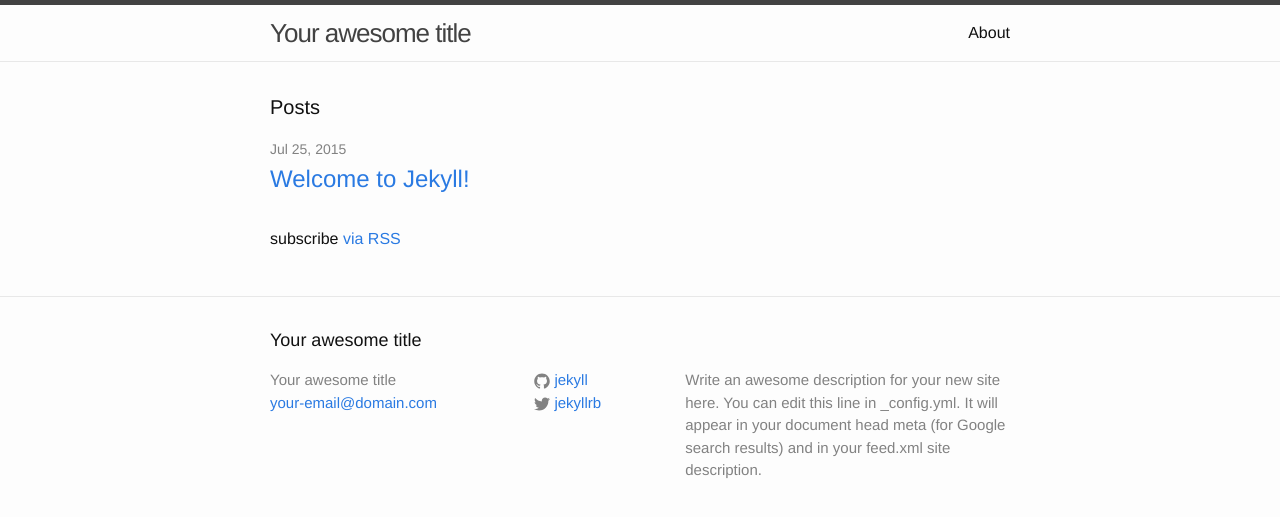
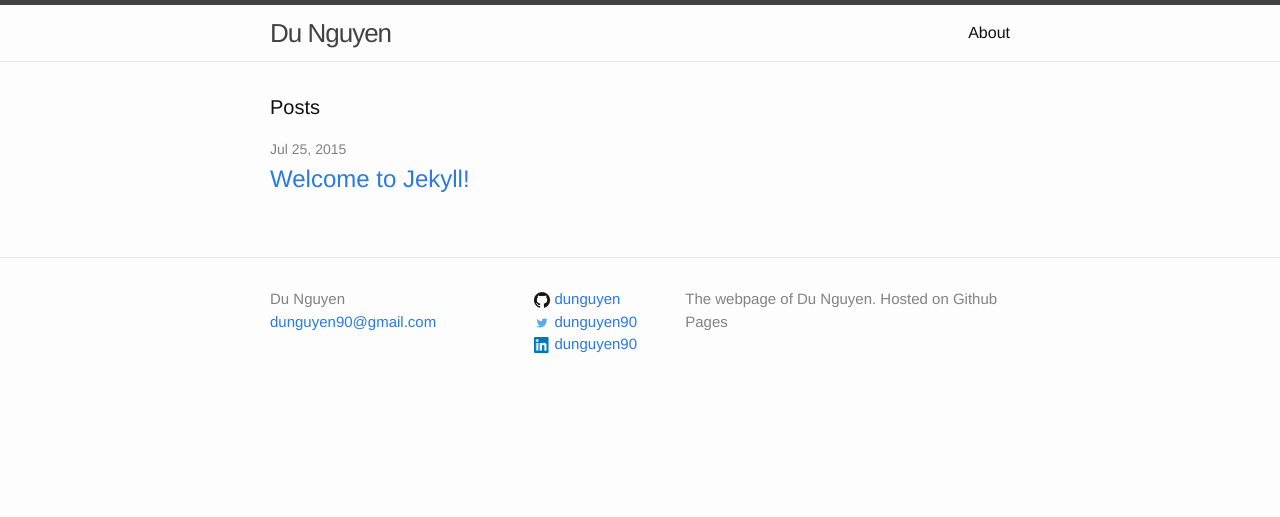
Before and after one commit to dunguyen/website, a Jekyll site: the page built from index.html, in a window 1280 px wide. Shown: the top 517 px of the page. Built offline with Jekyll 4.4.1, drawn with Linux system fonts in a browser that asks for light colours.

Commit message:
changed footer

```diff
--- a/_config.yml
+++ b/_config.yml
@@ -1,14 +1,14 @@
 # Site settings
-title: Your awesome title
-email: your-email@domain.com
-description: > # this means to ignore newlines until "baseurl:"
-  Write an awesome description for your new site here. You can edit this
-  line in _config.yml. It will appear in your document head meta (for
-  Google search results) and in your feed.xml site description.
+title: Du Nguyen
+email: dunguyen90@gmail.com
+description: The webpage of Du Nguyen. Hosted on Github Pages
 baseurl: "" # the subpath of your site, e.g. /blog/
-url: "http://yourdomain.com" # the base hostname & protocol for your site
-twitter_username: jekyllrb
-github_username:  jekyll
+url: "http://localhost:4000/" # the base hostname & protocol for your site
+twitter_username: dunguyen90
+github_username:  dunguyen
+name: Du Nguyen
+linkedin_username: dunguyen90
+
 
 # Build settings
 markdown: kramdown
--- a/_includes/footer.html
+++ b/_includes/footer.html
@@ -2,12 +2,10 @@
 
   <div class="wrapper">
 
-    <h2 class="footer-heading">{{ site.title }}</h2>
-
     <div class="footer-col-wrapper">
       <div class="footer-col  footer-col-1">
         <ul class="contact-list">
-          <li>{{ site.title }}</li>
+          <li>{{ site.name }}</li>
           <li><a href="mailto:{{ site.email }}">{{ site.email }}</a></li>
         </ul>
       </div>
@@ -18,9 +16,7 @@
           <li>
             <a href="https://github.com/{{ site.github_username }}">
               <span class="icon  icon--github">
-                <svg viewBox="0 0 16 16">
-                  <path fill="#828282" d="M7.999,0.431c-4.285,0-7.76,3.474-7.76,7.761 c0,3.428,2.223,6.337,5.307,7.363c0.388,0.071,0.53-0.168,0.53-0.374c0-0.184-0.007-0.672-0.01-1.32 c-2.159,0.469-2.614-1.04-2.614-1.04c-0.353-0.896-0.862-1.135-0.862-1.135c-0.705-0.481,0.053-0.472,0.053-0.472 c0.779,0.055,1.189,0.8,1.189,0.8c0.692,1.186,1.816,0.843,2.258,0.645c0.071-0.502,0.271-0.843,0.493-1.037 C4.86,11.425,3.049,10.76,3.049,7.786c0-0.847,0.302-1.54,0.799-2.082C3.768,5.507,3.501,4.718,3.924,3.65 c0,0,0.652-0.209,2.134,0.796C6.677,4.273,7.34,4.187,8,4.184c0.659,0.003,1.323,0.089,1.943,0.261 c1.482-1.004,2.132-0.796,2.132-0.796c0.423,1.068,0.157,1.857,0.077,2.054c0.497,0.542,0.798,1.235,0.798,2.082 c0,2.981-1.814,3.637-3.543,3.829c0.279,0.24,0.527,0.713,0.527,1.437c0,1.037-0.01,1.874-0.01,2.129 c0,0.208,0.14,0.449,0.534,0.373c3.081-1.028,5.302-3.935,5.302-7.362C15.76,3.906,12.285,0.431,7.999,0.431z"/>
-                </svg>
+                <img src="{{ site.url }}images/githublogo.png">
               </span>
 
               <span class="username">{{ site.github_username }}</span>
@@ -32,13 +28,22 @@
           <li>
             <a href="https://twitter.com/{{ site.twitter_username }}">
               <span class="icon  icon--twitter">
-                <svg viewBox="0 0 16 16">
-                  <path fill="#828282" d="M15.969,3.058c-0.586,0.26-1.217,0.436-1.878,0.515c0.675-0.405,1.194-1.045,1.438-1.809
-                  c-0.632,0.375-1.332,0.647-2.076,0.793c-0.596-0.636-1.446-1.033-2.387-1.033c-1.806,0-3.27,1.464-3.27,3.27 c0,0.256,0.029,0.506,0.085,0.745C5.163,5.404,2.753,4.102,1.14,2.124C0.859,2.607,0.698,3.168,0.698,3.767 c0,1.134,0.577,2.135,1.455,2.722C1.616,6.472,1.112,6.325,0.671,6.08c0,0.014,0,0.027,0,0.041c0,1.584,1.127,2.906,2.623,3.206 C3.02,9.402,2.731,9.442,2.433,9.442c-0.211,0-0.416-0.021-0.615-0.059c0.416,1.299,1.624,2.245,3.055,2.271 c-1.119,0.877-2.529,1.4-4.061,1.4c-0.264,0-0.524-0.015-0.78-0.046c1.447,0.928,3.166,1.469,5.013,1.469 c6.015,0,9.304-4.983,9.304-9.304c0-0.142-0.003-0.283-0.009-0.423C14.976,4.29,15.531,3.714,15.969,3.058z"/>
-                </svg>
+                <img src="{{ site.url }}images/twitterlogo.png">
               </span>
 
               <span class="username">{{ site.twitter_username }}</span>
+            </a>
+          </li>
+          {% endif %}
+
+          {% if site.linkedin_username %}
+          <li>
+            <a href="https://www.linkedin.com/in/{{ site.linkedin_username }}">
+              <span class="icon  icon--linkedin">
+                <img src="{{ site.url }}images/linkedinlogo.png">
+              </span>
+
+              <span class="username">{{ site.linkedin_username }}</span>
             </a>
           </li>
           {% endif %}
--- a/_sass/_base.scss
+++ b/_sass/_base.scss
@@ -200,5 +200,13 @@ pre {
         path {
             fill: $grey-color;
         }
+
+    }
+
+    > img {
+        display: inline-block;
+        width: 16px;
+        height: 16px;
+        vertical-align: middle;;
     }
 }
--- a/index.html
+++ b/index.html
@@ -18,6 +18,4 @@ layout: default
     {% endfor %}
   </ul>
 
-  <p class="rss-subscribe">subscribe <a href="{{ "/feed.xml" | prepend: site.baseurl }}">via RSS</a></p>
-
 </div>
```
Also changed, not shown: feed.xml (deleted, +0 -30 lines), images/githublogo.png (added), images/linkedinlogo.png (added), images/twitterlogo.png (added).
